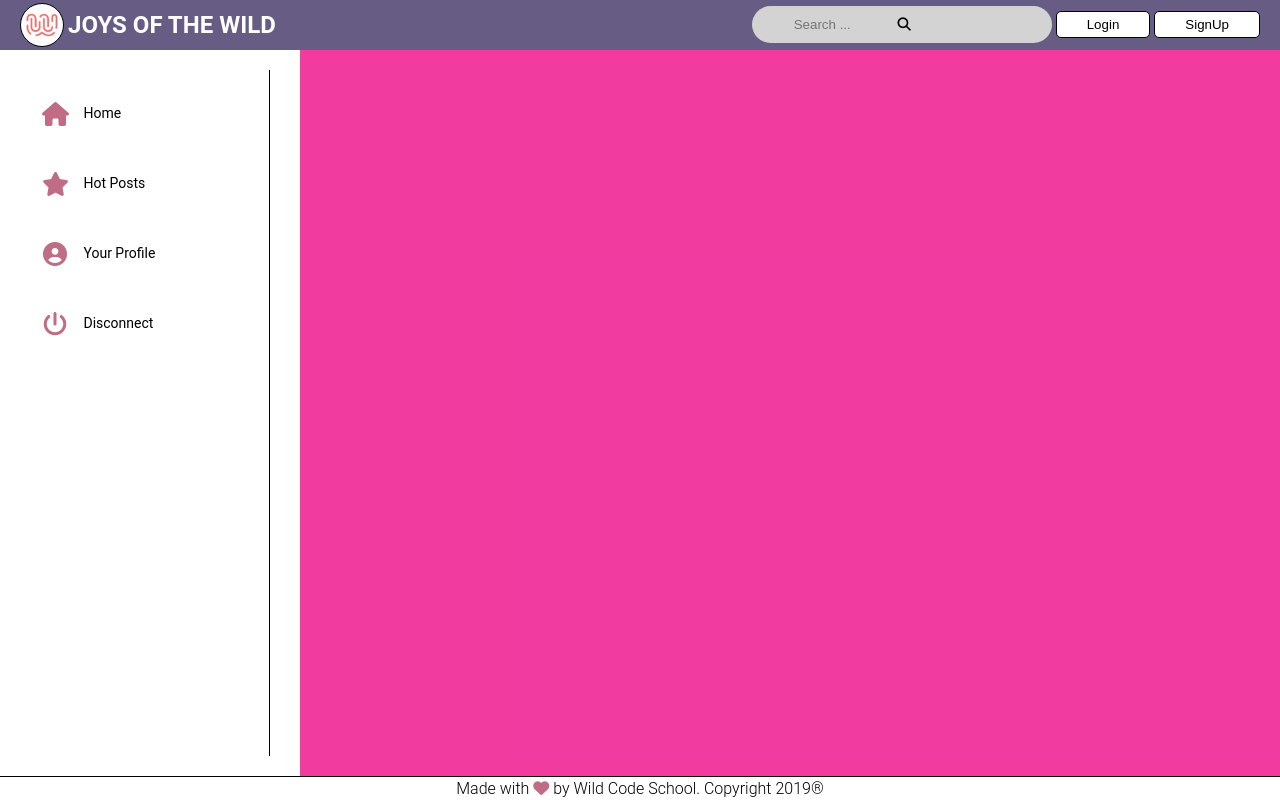
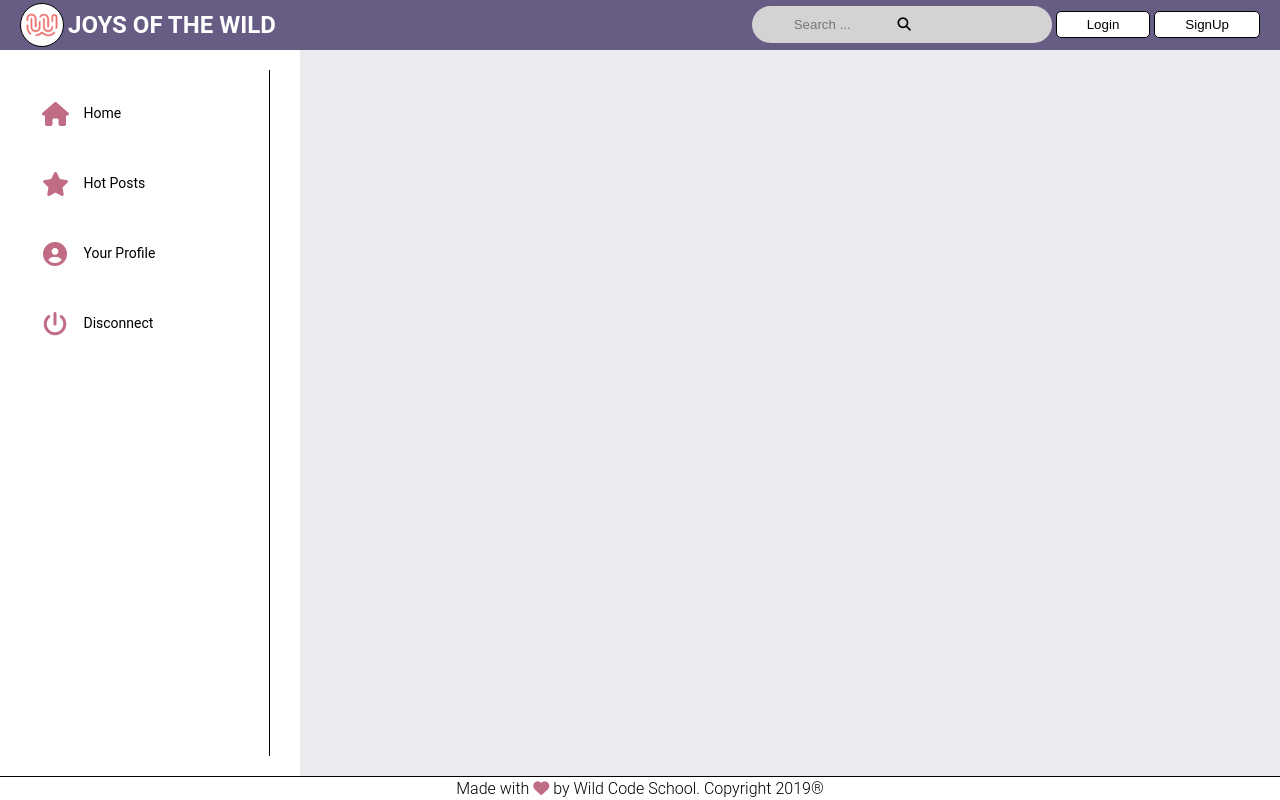
Before and after one commit to LeoDiduch/Joys-of-the-Wild, a PHP site: page /index.html in a window 1280 px wide. Run offline with PHP 8.4, Linux system fonts and the light colour scheme; some libraries are stand-ins or nearby versions.

Commit message:
Fond rose retiré

```diff
--- a/css/responsive.css
+++ b/css/responsive.css
@@ -3,8 +3,7 @@
 :root {
    --dark-blue: #665c84;
    --light-pink: #c06c84;
-   /*--opa-blue: #665c8421;*/
-   --opa-blue: #ee0083c4;
+   --opa-blue: #665c8421;
 }
 
 
--- a/css/style.css
+++ b/css/style.css
@@ -3,8 +3,7 @@
 :root {
    --dark-blue: #665c84;
    --light-pink: #c06c84;
-   /*--opa-blue: #665c8421;*/
-   --opa-blue: #ee0083c4;
+   --opa-blue: #665c8421;
  }
 
 
```
